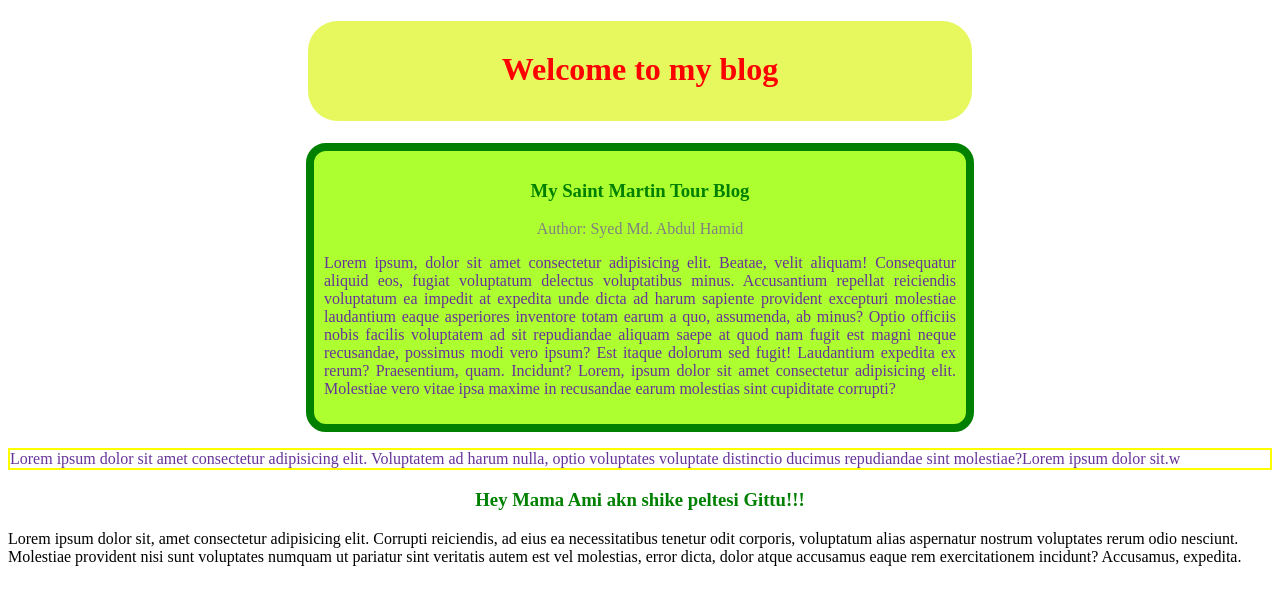
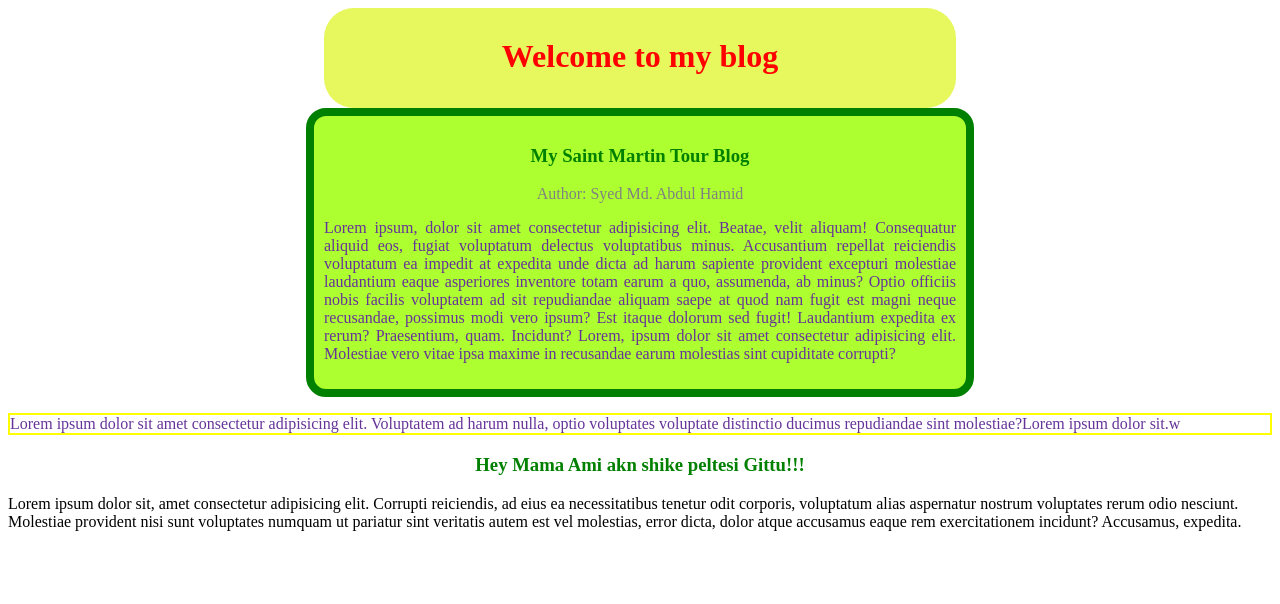
Before and after one commit to SMhamidAzad/my-third-repo, a plain HTML site: page index.html in a window 1280 px wide. Drawn offline with Linux system fonts and the light colour scheme.

Commit message:
jump mama

```diff
--- a/index.html
+++ b/index.html
@@ -10,8 +10,8 @@
             text-align: center;
             color: red;
             background-color: rgb(231, 247, 94);
-            margin-left: 300px;
-            margin-right: 300px;
+            width: 50%;
+            margin: 0 auto;
             border: red;
             border-radius: 30px;
             height: 70px;
```
